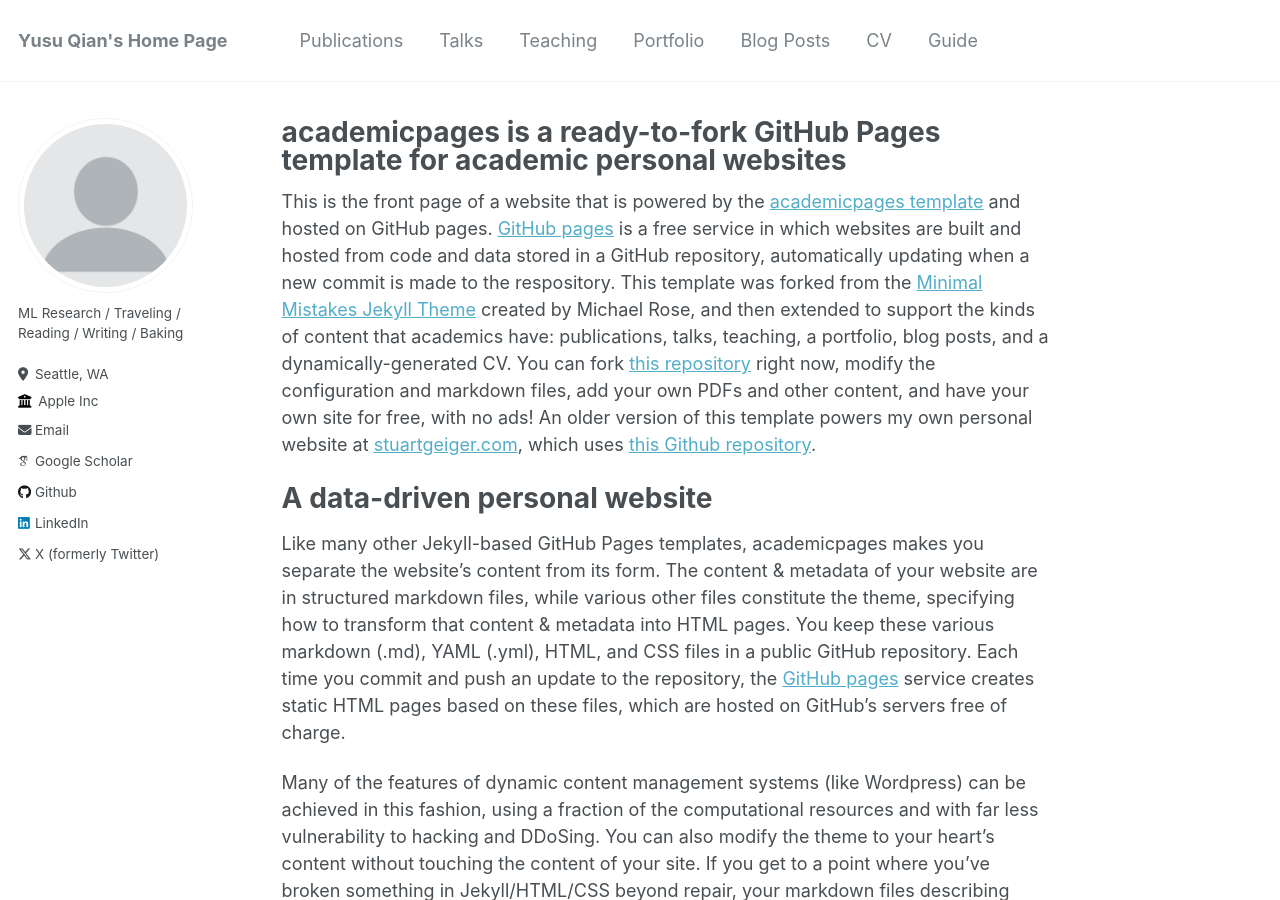
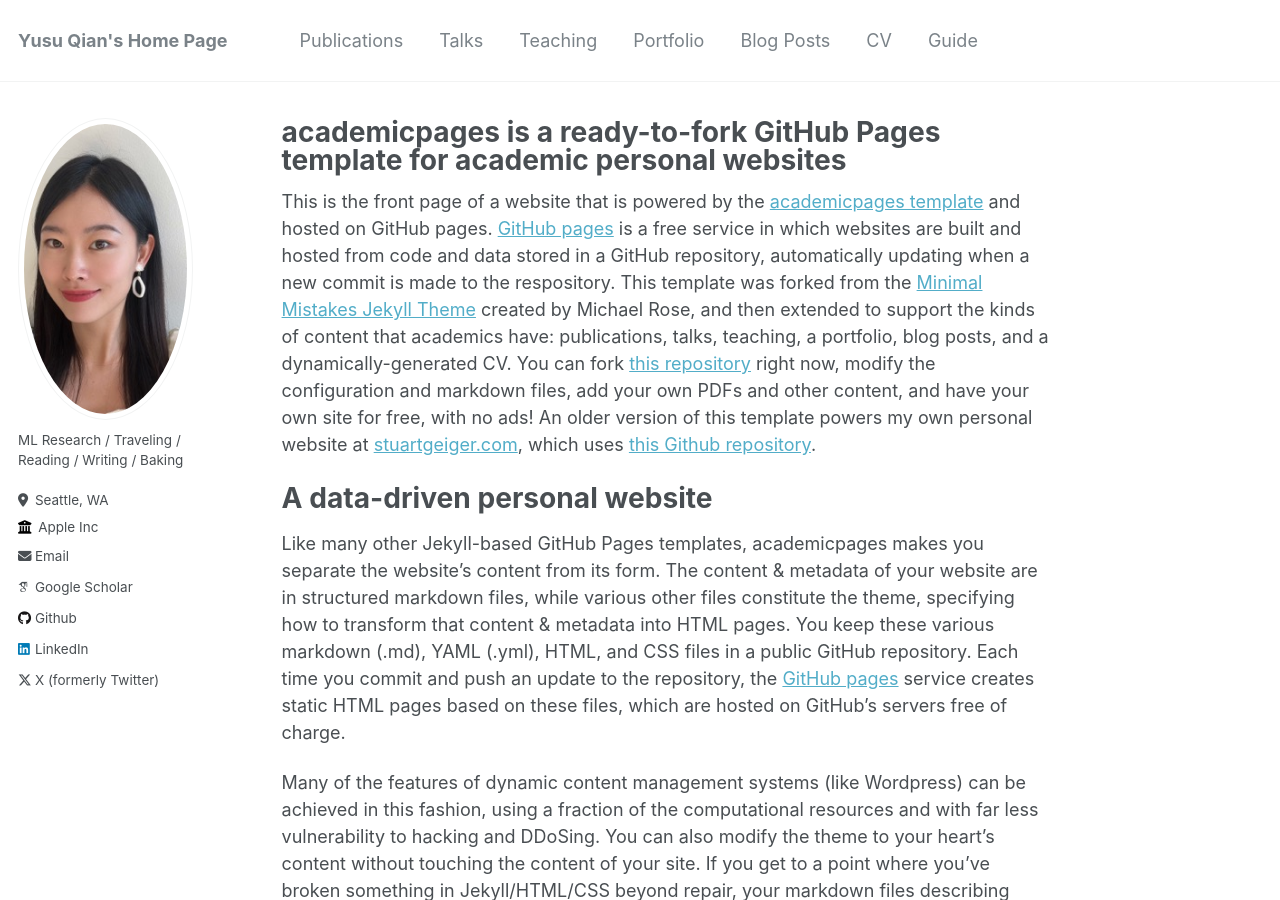
Before and after one commit to sueqian6/sueqian6.github.io, a Jekyll site: the page built from _pages/about.md, in a window 1280 px wide and 900 px high. Built offline with Jekyll 4.4.1, drawn with Linux system fonts in a browser that asks for light colours; some web fonts are replaced.

Commit message:
Update _config.yml

```diff
--- a/_config.yml
+++ b/_config.yml
@@ -21,7 +21,7 @@ repository               : "sueqian6/sueqian6.github.io"
 #               Additional customization can be done by editing /_includes/author-profile.html
 author:
   # Biographic information
-  avatar           : "profile.png"
+  avatar           : "IMG_7884.jpeg"
   name             : ""
   pronouns         : # example: "she/her"
   bio              : "ML Research / Traveling / Reading / Writing / Baking"
```
